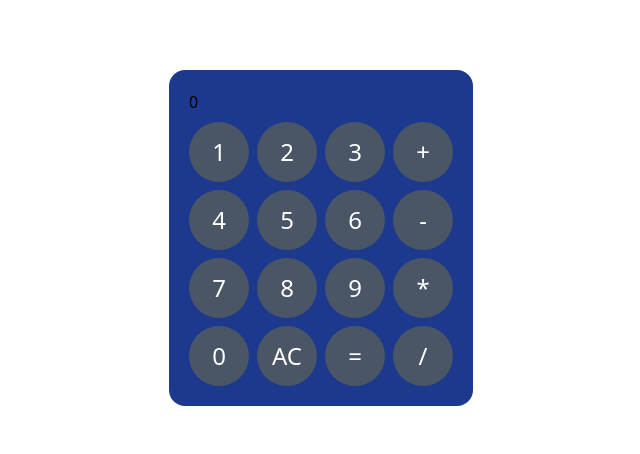
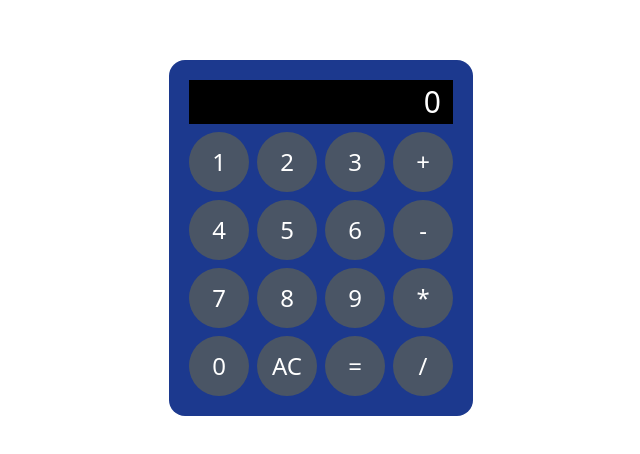
Before and after one commit to Grupo-FIAP-Antonio-Felipe-e-Joao-Vitor/cp4-front-web, a React (Vite) app: page / in a window 1280 px wide. Shown: the part 162-616 px from the top of the page, without its empty margins (319-959 px from the left). Built offline with nearby package versions, Linux system fonts and the light colour scheme.

Commit message:
estilizando tela

```diff
--- a/src/components/Tela.jsx
+++ b/src/components/Tela.jsx
@@ -2,8 +2,8 @@ import React from 'react'
 
 const Tela = ({ resultado }) => {
   return (
-    <div>
-        <span>
+    <div className='bg-black flex justify-end pt-1 pb-1 pr-3'>
+        <span className='text-white text-3xl'>
             { resultado }
         </span>
     </div>
```
